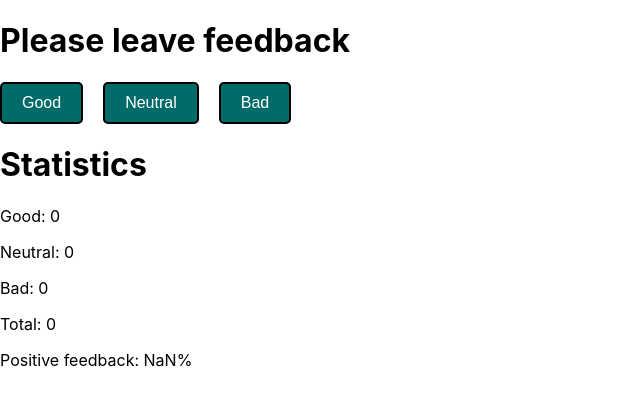
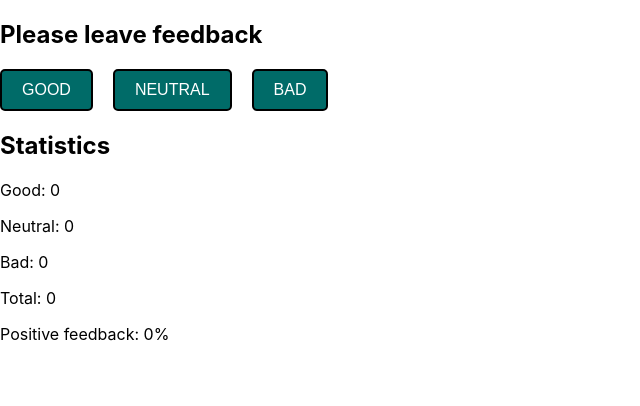
Before and after one commit to aniakurtiak/goit-react-hw-04-feedback, a React (Create React App) app: page / in a window 1280 px wide. Shown: the top 406 px of the page, without its empty margins (0-640 px from the left). Built offline with nearby package versions, Linux system fonts and the light colour scheme.

Commit message:
task-1.3

```diff
--- a/src/components/App.jsx
+++ b/src/components/App.jsx
@@ -1,12 +1,19 @@
 import { Component } from "react";
 import { Feedback } from "./Feedback/Feedback";
 import { Statistics } from "./Statistics/Statistics";
+import { Section } from "./Section/Section";
 
 export class App extends Component {
   state = {
     good: 0,
     neutral: 0,
     bad: 0
+  };
+
+  handleButtonClick = (type) => {
+    this.setState((prevState) => ({
+      [type]: prevState[type] + 1,
+    }));
   };
 
 handlerClickGood = () => {
@@ -34,28 +41,33 @@ return good + neutral + bad;
 
 countPositiveFeedbackPercentage = () => {
   const {good} = this.state;
-  return (good * 100);
+  const total = this.countTotalFeedback();
+  return total === 0 ? 0 : Math.round((good / total) * 100);
 };
 
 
   render () {
 const total = this.countTotalFeedback();
-const positiveFeedbackPer = Math.round(this.countPositiveFeedbackPercentage() / total);
+const positiveFeedbackPer = this.countPositiveFeedbackPercentage();
 
     return (
       <div>
+        <Section title="Please leave feedback">
             <Feedback
-        onClickGood = {this.handlerClickGood}
-        onClickNeutral = {this.handlerClickNeutral}
-        onClickBad = {this.handlerClickBad}
+              onLeaveFeedback = {this.handleButtonClick}
+              options={["good", "neutral", "bad"]}
             />
+          </Section>
+          <Section title="Statistics">
             <Statistics
-        onGood = {this.state.good}
-        onNautral = {this.state.neutral}
-        onBad = {this.state.bad}
+              good = {this.state.good}
+              neutral = {this.state.neutral}
+              bad = {this.state.bad}
               totalFeedback = {total}
               positiveFeedbackPer = {positiveFeedbackPer}
             />
+          </Section>
+
       </div>
     );
   }
--- a/src/components/Feedback/Feedback.jsx
+++ b/src/components/Feedback/Feedback.jsx
@@ -1,14 +1,13 @@
 import { Button, ButtonWrapp } from "./Feedback.styled"
 
-export const Feedback = ({onClickGood, onClickNeutral, onClickBad}) => {
+export const Feedback = ({onLeaveFeedback, options}) => {
     return (
-        <div>
-            <h1>Please leave feedback</h1>
             <ButtonWrapp>
-                <Button onClick={onClickGood}>Good</Button>
-                <Button onClick= {onClickNeutral}>Neutral</Button>
-                <Button onClick={onClickBad}>Bad</Button>
+                {options.map((option) => (
+                <Button key={option} onClick={() => onLeaveFeedback(option)}>
+                 {option.toUpperCase()}
+                </Button>
+                ))}
             </ButtonWrapp>
-        </div>
     )
 }
--- /dev/null
+++ b/src/components/Section/Section.jsx
@@ -0,0 +1,6 @@
+export const Section = ({title, children}) => (
+    <section>
+        <h2>{title}</h2>
+        {children}
+    </section>
+);
--- /dev/null
+++ b/src/components/Section/Section.styled.js
@@ -0,0 +1,4 @@
+import styled from 'styled-components';
+
+export const Section = styled.div`
+`;
--- a/src/components/Statistics/Statistics.jsx
+++ b/src/components/Statistics/Statistics.jsx
@@ -1,10 +1,9 @@
-export const Statistics = ({onGood, onNautral, onBad, totalFeedback, positiveFeedbackPer}) => {
+export const Statistics = ({good, neutral, bad, totalFeedback, positiveFeedbackPer}) => {
     return (
         <div>
-            <h1>Statistics</h1>
-            <p>Good: {onGood} </p>
-            <p>Neutral: {onNautral}</p>
-            <p>Bad: {onBad}</p>
+            <p>Good: {good} </p>
+            <p>Neutral: {neutral}</p>
+            <p>Bad: {bad}</p>
             <p>Total: {totalFeedback}</p>
             <p>Positive feedback: {positiveFeedbackPer}%</p>
         </div>
```
Lines whose indentation alone changed are shown as unchanged.
